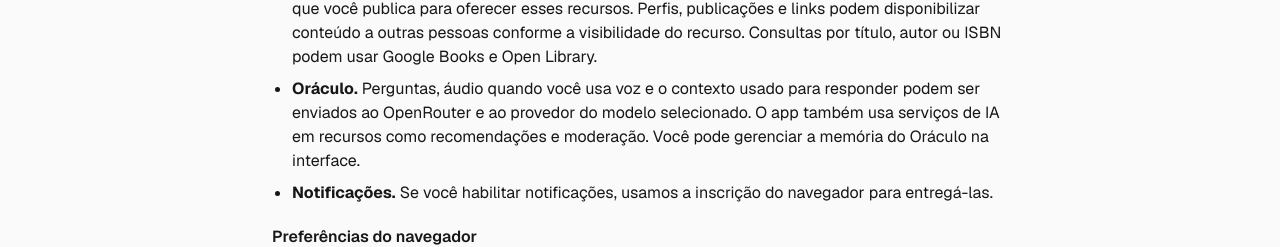
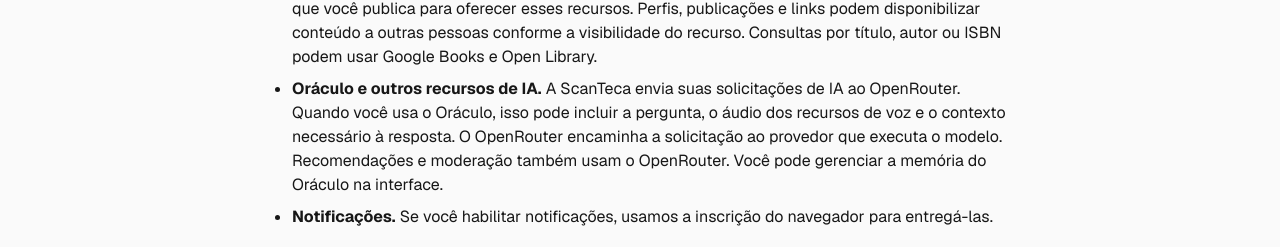
Before and after one commit to pedrolucas167/ScanTeca, a Next.js app: page /privacidade in a window 1280 px wide. Shown: the part 400-647 px from the top of the page. Built offline with nearby package versions, Linux system fonts and the light colour scheme; no server answers; a web font is replaced by a local one.

Commit message:
docs(privacy): clarify OpenRouter as AI gateway

```diff
--- a/app/privacidade/PrivacyNotice.tsx
+++ b/app/privacidade/PrivacyNotice.tsx
@@ -15,7 +15,7 @@ export default function PrivacyNotice() {
         <ul className="mt-2 list-disc space-y-2 pl-5">
           <li><strong>Conta e segurança.</strong> Usamos os dados de cadastro e a sessão do Clerk para identificar a conta e proteger o acesso. A ScanTeca registra a versão e a data do aceite dos termos.</li>
           <li><strong>Biblioteca e comunidade.</strong> Guardamos registros de leitura, anotações, preferências e conteúdo que você publica para oferecer esses recursos. Perfis, publicações e links podem disponibilizar conteúdo a outras pessoas conforme a visibilidade do recurso. Consultas por título, autor ou ISBN podem usar Google Books e Open Library.</li>
-          <li><strong>Oráculo.</strong> Perguntas, áudio quando você usa voz e o contexto usado para responder podem ser enviados ao OpenRouter e ao provedor do modelo selecionado. O app também usa serviços de IA em recursos como recomendações e moderação. Você pode gerenciar a memória do Oráculo na interface.</li>
+          <li><strong>Oráculo e outros recursos de IA.</strong> A ScanTeca envia suas solicitações de IA ao OpenRouter. Quando você usa o Oráculo, isso pode incluir a pergunta, o áudio dos recursos de voz e o contexto necessário à resposta. O OpenRouter encaminha a solicitação ao provedor que executa o modelo. Recomendações e moderação também usam o OpenRouter. Você pode gerenciar a memória do Oráculo na interface.</li>
           <li><strong>Notificações.</strong> Se você habilitar notificações, usamos a inscrição do navegador para entregá-las.</li>
         </ul>
       </section>
```
Also changed, not shown: 1 other file (tests, documents, lock files or other folders).
